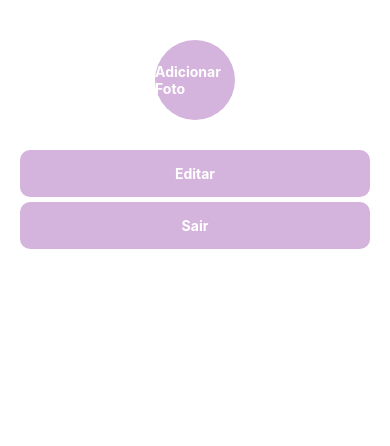
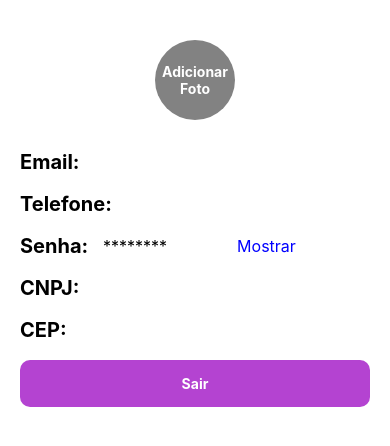
Before and after one commit to KarolVSDev/AppNutriAcao, a React Native app: screen /Usuario in a window 390 px wide. Shown: the top 446 px of the page. Built offline with nearby package versions, Linux system fonts and the light colour scheme; no server answers.

Commit message:
update no perfil

```diff
--- a/package.json
+++ b/package.json
@@ -9,6 +9,7 @@
     "web": "expo start --web"
   },
   "dependencies": {
+    "@react-native-async-storage/async-storage": "^1.23.1",
     "@react-native-community/masked-view": "^0.1.11",
     "@react-native-community/slider": "^4.5.2",
     "@react-navigation/bottom-tabs": "^6.5.20",
--- a/src/pages/Home/index.js
+++ b/src/pages/Home/index.js
@@ -136,7 +136,7 @@ export default function Home() {
             value={searchTerm}
         />
     </View>
-    <Text style={styles.list}>ONG's dísponiveis</Text>
+    <Text style={styles.list}>ONG's e pontos de coleta</Text>
     <FlatList
         style={{ marginTop: 20 }}
         contentContainerStyle={{ marginHorizontal: 20 }}
@@ -220,7 +220,7 @@ const styles = StyleSheet.create({
         marginRight: 5,
     },
     cardContainer: {
-        backgroundColor: '#DD92F0',
+        backgroundColor: '#B443D1',
         borderRadius: 8,
         padding: 20,
         marginBottom: 10,
@@ -243,7 +243,7 @@ const styles = StyleSheet.create({
         color:'#A1A1A1'
     },
     addButton: {
-        backgroundColor: '#D4B4DC',
+        backgroundColor: '#3984d4',
         padding: 10,
         borderRadius: 8,
         margin: 20,
@@ -255,7 +255,7 @@ const styles = StyleSheet.create({
         fontWeight: 'bold',
     },
     formContainer: {
-        backgroundColor: '#E9CAF0',
+        backgroundColor: '#C655E3',
         borderRadius: 8,
         padding: 20,
         margin: 20,
@@ -278,7 +278,7 @@ const styles = StyleSheet.create({
         backgroundColor:'#FFF'
     },
     closeButton: {
-        backgroundColor: '#D4B4DC',
+        backgroundColor: '#3984d4',
         padding: 10,
         borderRadius: 8,
         alignItems: 'center',
@@ -287,7 +287,7 @@ const styles = StyleSheet.create({
 
     },
     submitButton: {
-        backgroundColor: '#D4B4DC',
+        backgroundColor: '#3984d4',
         padding: 10,
         borderRadius: 8,
         alignItems: 'center',
--- a/src/pages/Cadastro/index.js
+++ b/src/pages/Ong/index.js
@@ -2,8 +2,7 @@ import React, { useState } from 'react';
 import { View, Text, StyleSheet, TextInput, TouchableOpacity, Alert, Image } from 'react-native';
 import { useNavigation } from '@react-navigation/native';
 
-
-export default function Cadastro() {
+export default function Ong() {
     const navigation = useNavigation();
     const [nome, setNome] = useState('');
     const [email, setEmail] = useState('');
@@ -14,13 +13,13 @@ export default function Cadastro() {
     const [numero, setNumero] = useState('');
     const [senha, setSenha] = useState('');
 
-    const handleCadastro = async () => {
+    const handleOng = async () => {
         if (!nome || !email || !cnpj || !telefone || !cep || !rua || !numero || !senha) {
             Alert.alert('Erro', 'Por favor, preencha todos os campos.');
             return;
         }
         try {
-            const response = await fetch('http://192.168.100.8:3006/cadastro', {
+            const response = await fetch('http://192.168.100.8:3006/ongs', { // Rota para cadastro de ONG
                 method: 'POST',
                 headers: {
                     'Content-Type': 'application/json',
@@ -98,7 +97,7 @@ export default function Cadastro() {
                 secureTextEntry={true}
                 onChangeText={(text) => setSenha(text)}
             />
-            <TouchableOpacity style={styles.button} onPress={handleCadastro}>
+            <TouchableOpacity style={styles.button} onPress={handleOng}>
                 <Text style={styles.buttonText}>Cadastrar</Text>
             </TouchableOpacity>
         </View>
--- a/src/pages/Pergunta/index.js
+++ b/src/pages/Pergunta/index.js
@@ -12,6 +12,10 @@ import {
 
 export default function Pergunta() {
     const navigation = useNavigation();
+    const handleOptionSelection = (isONG) => {
+        navigation.navigate(isONG ? 'Ong' : 'Cadastro_user');
+    };
+
     return (
         <View style={styles.containerLogo}>
             <View style={styles.container}>
@@ -25,10 +29,10 @@ export default function Pergunta() {
             <Animatable.View animation='fadeInUp' delay={600} style={styles.containerForm}>
                 <Text style={styles.title}>Você é uma ONG?</Text>
                 <View style={styles.buttonContainer}>
-                    <TouchableOpacity style={styles.button} onPress={() => navigation.navigate('Cadastro')}>
+                    <TouchableOpacity style={styles.button} onPress={() => handleOptionSelection(true)}>
                         <Text style={styles.buttonText}>SIM</Text>
                     </TouchableOpacity>
-                    <TouchableOpacity style={styles.button} onPress={() => navigation.navigate('Cadastro_user')}>
+                    <TouchableOpacity style={styles.button} onPress={() => handleOptionSelection(false)}>
                         <Text style={styles.buttonText}>NÃO</Text>
                     </TouchableOpacity>
                 </View>
@@ -37,7 +41,7 @@ export default function Pergunta() {
     );
 }
 
-export const styles = StyleSheet.create({
+const styles = StyleSheet.create({
     container: {
         flex: 1,
         justifyContent: 'center',
--- a/src/pages/Usuario/index.js
+++ b/src/pages/Usuario/index.js
@@ -3,16 +3,24 @@ import { View, Text, StyleSheet, Image, TouchableOpacity } from 'react-native';
 import * as ImagePicker from 'expo-image-picker';
 import axios from 'axios';
 import { useNavigation } from '@react-navigation/native';
+import AsyncStorage from '@react-native-async-storage/async-storage';
 
 const UserPage = () => {
   const [selectedImage, setSelectedImage] = useState(null);
+  const [userData, setUserData] = useState(null);
+  const [showPassword, setShowPassword] = useState(false);
   const navigation = useNavigation();
 
   useEffect(() => {
     const fetchUserData = async () => {
       try {
-        const response = await axios.get('http://192.168.100.8:3006/usuarios');
-        // Lógica para obter dados do usuário
+        // Recupera os dados do usuário armazenados localmente
+        const storedUserData = await AsyncStorage.getItem('userData');
+        if (storedUserData) {
+          const parsedUserData = JSON.parse(storedUserData);
+          console.log('Dados do usuário recuperados:', parsedUserData);
+          setUserData(parsedUserData.data);  // Corrige aqui para acessar o objeto data
+        }
       } catch (error) {
         console.error('Erro ao buscar dados do usuário:', error);
       }
@@ -40,7 +48,14 @@ const UserPage = () => {
     }
   };
 
-  const handleLogout = () => {
+  const togglePasswordVisibility = () => {
+    setShowPassword(!showPassword);
+  };
+
+  const handleLogout = async () => {
+
+    // Limpa os dados do usuário armazenados localmente ao fazer logout
+    await AsyncStorage.removeItem('userData');
     navigation.navigate('Entrar');
   };
 
@@ -56,14 +71,41 @@ const UserPage = () => {
             </View>
           )}
         </TouchableOpacity>
-        {/* Texto do nome do usuário removido */}
+        {userData && (
+          <Text style={styles.name}>{userData.nome}</Text>
+        )}
       </View>
+      {/* Detalhes do usuário */}
       <View style={styles.details}>
-        {/* Detalhes do usuário removidos */}
+        <View style={styles.detail}>
+          <Text style={styles.icon}>Email: </Text>
+          <Text style={styles.text}>{userData ? userData.email : ''}</Text>
+        </View>
+        <View style={styles.detail}>
+          <Text style={styles.icon}>Telefone: </Text>
+          <Text style={styles.text}>{userData ? userData.telefone : ''}</Text>
+        </View>
+        <View style={styles.detail}>
+          <Text style={styles.icon}>Senha: </Text>
+          <Text style={styles.text}>
+            {showPassword ? userData.senha : '********'}
+          </Text>
+          <TouchableOpacity onPress={togglePasswordVisibility}>
+            <Text style={styles.showPasswordText}>
+              {showPassword ? 'Esconder' : 'Mostrar'}
+            </Text>
+          </TouchableOpacity>
+        </View>
+        <View style={styles.detail}>
+          <Text style={styles.icon}>CNPJ: </Text>
+          <Text style={styles.text}>{userData ? userData.cnpj : ''}</Text>
+        </View>
+        <View style={styles.detail}>
+          <Text style={styles.icon}>CEP: </Text>
+          <Text style={styles.text}>{userData ? userData.cep : ''}</Text>
+        </View>
+        {/* Adicione mais detalhes conforme necessário */}
       </View>
-      <TouchableOpacity style={[styles.button, styles.editButton]}>
-        <Text style={styles.buttonText}>Editar</Text>
-      </TouchableOpacity>
       <TouchableOpacity style={styles.button} onPress={handleLogout}>
         <Text style={styles.buttonText}>Sair</Text>
       </TouchableOpacity>
@@ -89,13 +131,14 @@ const styles = StyleSheet.create({
     width: 80,
     height: 80,
     borderRadius: 40,
-    backgroundColor: '#d4b4dd',
+    backgroundColor: '#828282',
     justifyContent: 'center',
     alignItems: 'center',
   },
   placeholderText: {
     color: 'white',
     fontWeight: 'bold',
+    textAlign:'center'
   },
   name: {
     fontSize: 20,
@@ -109,14 +152,20 @@ const styles = StyleSheet.create({
   detail: {
     flexDirection: 'row',
     alignItems: 'center',
-    marginBottom: 15,
+    marginBottom: 18,
   },
   icon: {
     fontSize: 20,
     marginRight: 10,
+    fontWeight:'bold'
   },
   text: {
     fontSize: 16,
+  },
+  showPasswordText: {
+    fontSize: 16,
+    color: 'blue',
+    marginLeft: 70,
   },
   arrow: {
     marginLeft: 'auto',
@@ -126,7 +175,7 @@ const styles = StyleSheet.create({
     fontSize: 20,
   },
   button: {
-    backgroundColor: '#d4b4dd',
+    backgroundColor: '#B443D1',
     padding: 15,
     marginHorizontal: 20,
     marginBottom: 10,
--- a/src/routes/index.js
+++ b/src/routes/index.js
@@ -6,7 +6,7 @@ import Entrar from '../pages/Entrar';
 import Cadastro_user from '../pages/Cadastro_user';
 import Pergunta from '../pages/Pergunta';
 import Welcome from '../pages/Welcome';
-import Cadastro from '../pages/Cadastro';
+import Ong from '../pages/Ong';
 import Home from '../pages/Home';
 import Usuario from '../pages/Usuario';
 import Config from '../pages/Configuracao';
@@ -57,8 +57,8 @@ export default function Routes() {
                 options={{headerShown: false}}
             />
                 <Stack.Screen
-                name="Cadastro"
-                component={Cadastro}
+                name="Ong"
+                component={Ong}
                 options={{headerShown: false}}
             />
                <Stack.Screen
```
Also changed, not shown: src/pages/Entrar/index.js (+18 -3 lines), 2 other files (tests, documents, lock files or other folders).
